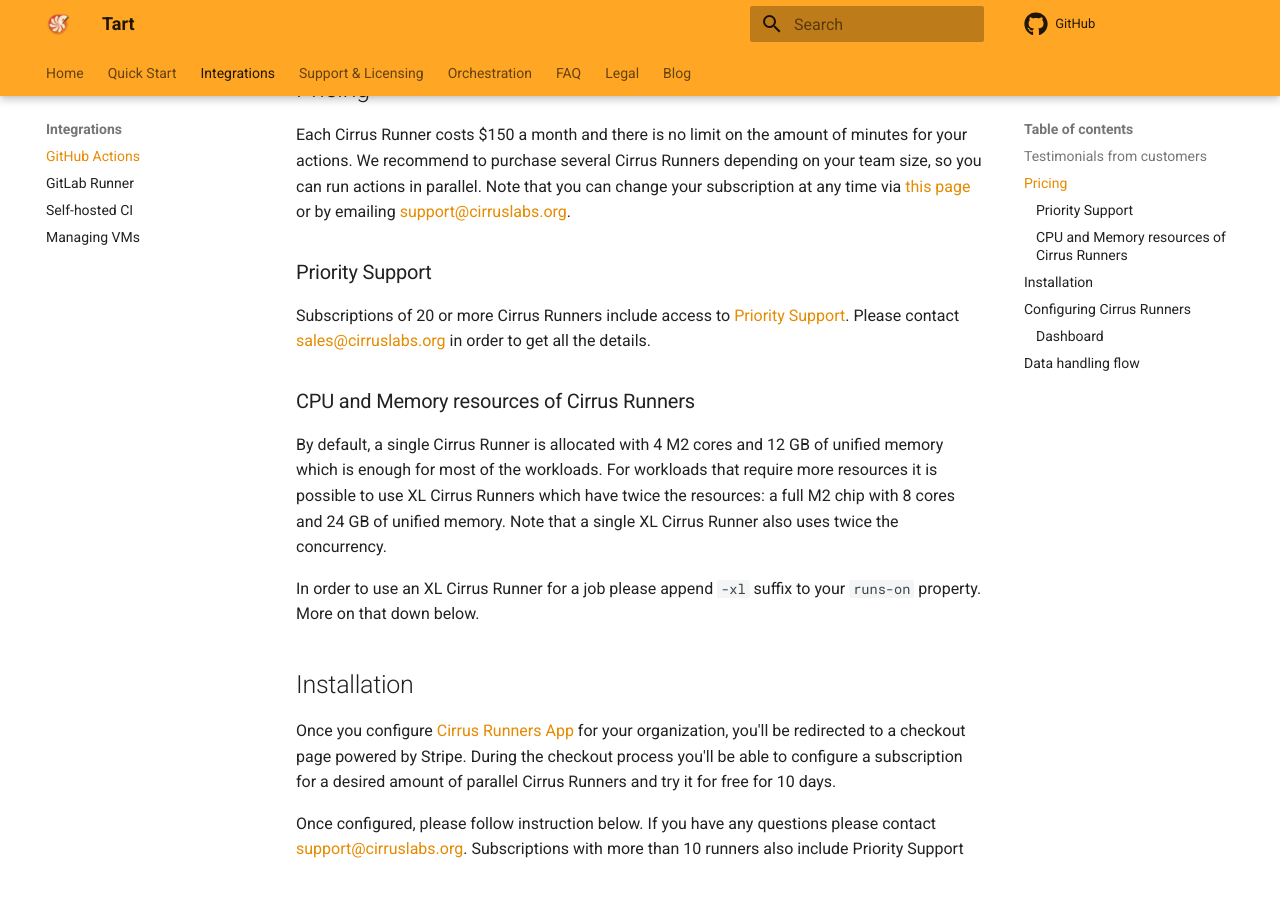
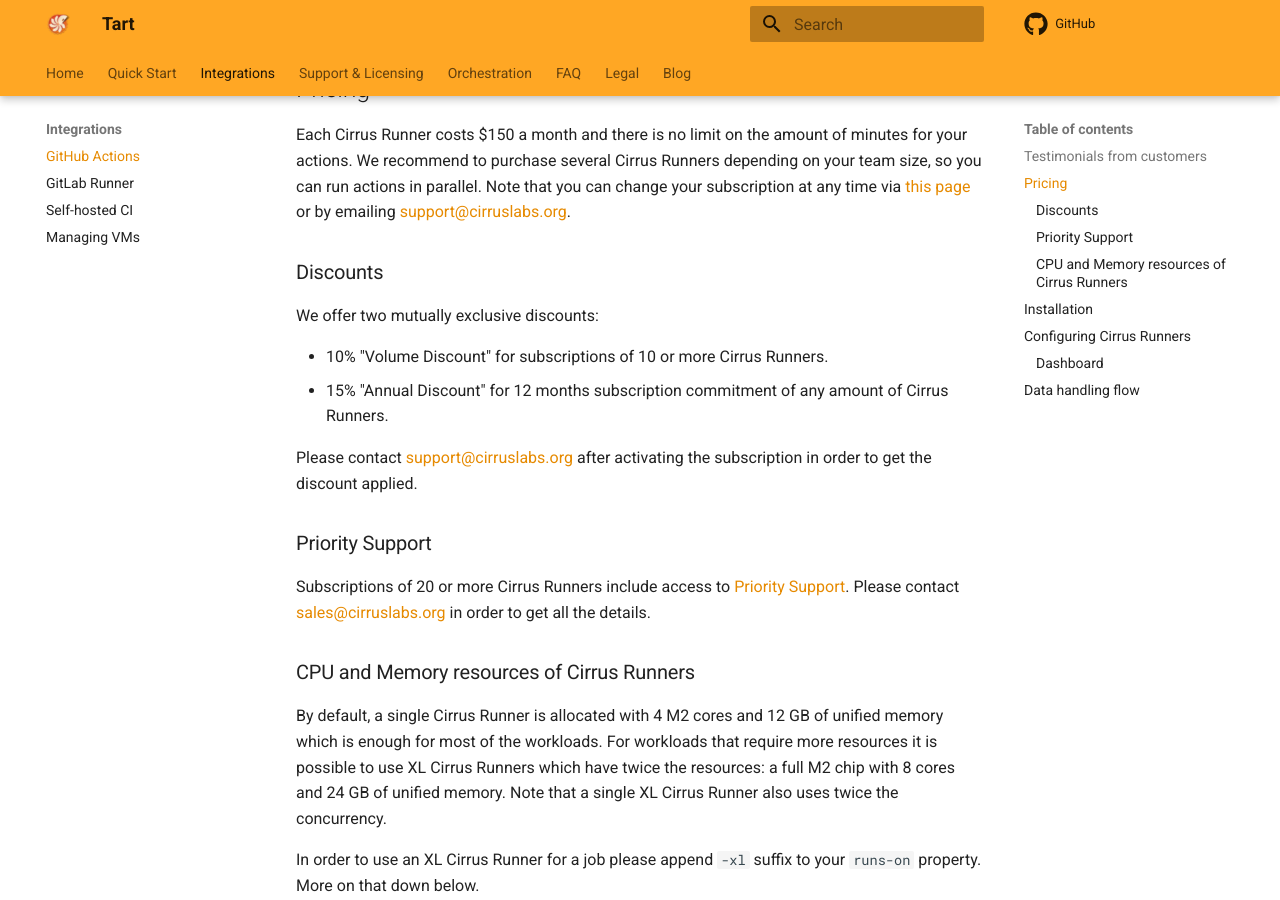
Before and after one commit to cirruslabs/tart, an MkDocs documentation site: the page built from docs/integrations/github-actions.md, in a window 1280 px wide and 900 px high, scrolled down 660 px. Built offline with MkDocs 1.6.1 and Material for MkDocs 9.7.7, drawn with Linux system fonts in a browser that asks for light colours; plug-ins that fetch from the network failed and are left out; comment, search, counter and statistics services are not loaded.

Commit message:
Document Cirrus Runners Discounts

```diff
--- a/docs/integrations/github-actions.md
+++ b/docs/integrations/github-actions.md
@@ -23,6 +23,15 @@
 We recommend to purchase several Cirrus Runners depending on your team size, so you can run actions in
 parallel. Note that you can change your subscription at any time via [this page](https://billing.stripe.com/p/login/3cs7vNbzo92p7fy3cc)
 or by emailing [support@cirruslabs.org](mailto:support@cirruslabs.org).
+
+### Discounts
+
+We offer two mutually exclusive discounts:
+
+- 10% "Volume Discount" for subscriptions of 10 or more Cirrus Runners.
+- 15% "Annual Discount" for 12 months subscription commitment of any amount of Cirrus Runners.
+
+Please contact [support@cirruslabs.org](mailto:support@cirruslabs.org) after activating the subscription in order to get the discount applied.
 
 ### Priority Support
 
```
